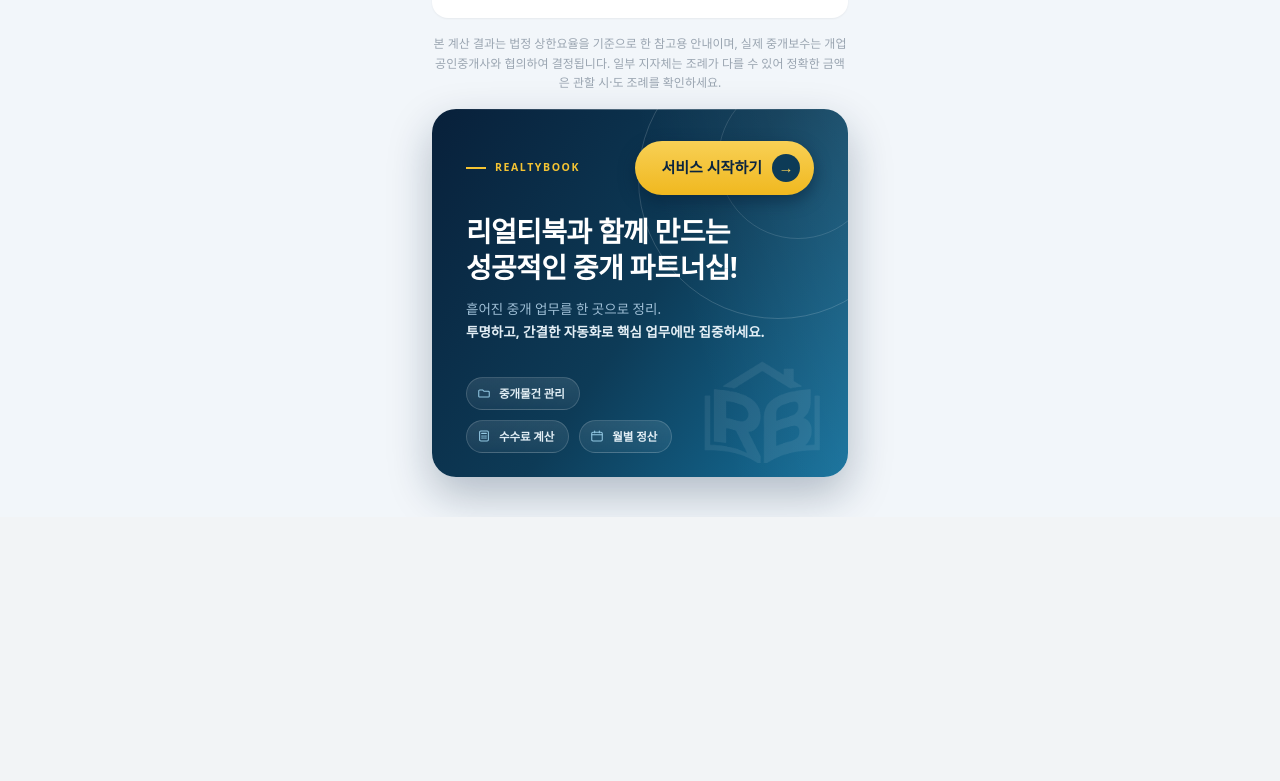
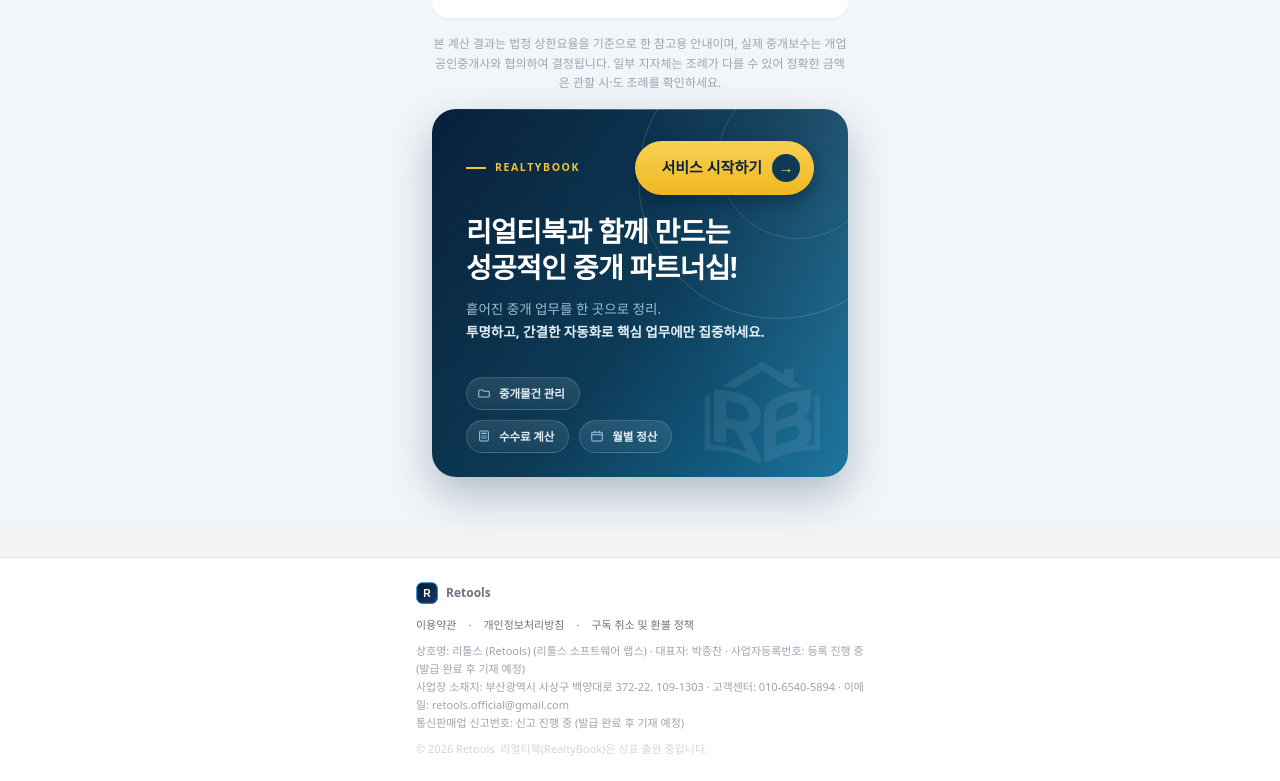
Before and after one commit to retools-labs/calc-realty, a Next.js app: page / in a window 1280 px wide. Shown: the part 831-1612 px from the top of the page. Before the commit the page ends 1348 px from the top, so only its background shows below. Built offline with nearby package versions, Linux system fonts and the light colour scheme.

Commit message:
feat: Retools 사업자정보 Footer 추가

```diff
--- a/app/layout.tsx
+++ b/app/layout.tsx
@@ -1,6 +1,7 @@
 import type { Metadata, Viewport } from "next";
 import "./globals.css";
 import InstallPrompt from "@/components/InstallPrompt";
+import Footer from "@/components/Footer";
 
 export const metadata: Metadata = {
   title: "리얼티북 | 부동산 중개보수 계산기",
@@ -37,6 +38,7 @@
     <html lang="ko">
       <body className="min-h-screen bg-toss-bg text-[#191F28]">
         {children}
+        <Footer />
         <InstallPrompt />
       </body>
     </html>
--- /dev/null
+++ b/components/Footer.tsx
@@ -0,0 +1,39 @@
+import RetoolsMark from "./RetoolsMark";
+import { RETOOLS_INFO } from "@/lib/retoolsInfo";
+
+// 이 계산기는 결제/로그인이 없는 단순 리드젠 도구지만, 리얼티북 서비스로 연결되는
+// 화면이라 방문자가 "뒤에 실제 사업자가 있다"는 걸 알 수 있도록 동일한 사업자정보
+// Footer를 붙여둔다. 이용약관 등 문서 자체는 apple-realty-settlement 쪽에만 있으므로
+// 절대경로 링크로 연결한다(중복 유지 방지).
+export default function Footer() {
+  const r = RETOOLS_INFO;
+  return (
+    <footer className="mt-10 border-t border-gray-200 bg-white px-4 py-6 text-[11px] leading-relaxed text-gray-400">
+      <div className="mx-auto max-w-md">
+        <div className="mb-3 flex items-center gap-2">
+          <RetoolsMark size={22} />
+          <span className="text-xs font-bold text-gray-500">{r.companyNameEn}</span>
+        </div>
+
+        <p className="mb-2 flex flex-wrap gap-x-3 gap-y-1 text-gray-500">
+          <a href="https://apple-realty.vercel.app/terms" className="hover:text-[#0d3b52] hover:underline">이용약관</a>
+          <span aria-hidden>·</span>
+          <a href="https://apple-realty.vercel.app/privacy" className="hover:text-[#0d3b52] hover:underline">개인정보처리방침</a>
+          <span aria-hidden>·</span>
+          <a href="https://apple-realty.vercel.app/refund-policy" className="hover:text-[#0d3b52] hover:underline">구독 취소 및 환불 정책</a>
+        </p>
+        <p>
+          상호명: {r.companyName} ({r.brandDesc}) · 대표자: {r.ceoName} · 사업자등록번호:{" "}
+          {r.businessRegistrationNo || "등록 진행 중 (발급 완료 후 기재 예정)"}
+        </p>
+        <p>
+          사업장 소재지: {r.address || "확정 후 기재 예정"} · 고객센터: {r.phone} · 이메일: {r.email}
+        </p>
+        <p>통신판매업 신고번호: {r.mailOrderRegistrationStatus}</p>
+        <p className="mt-2 text-gray-300">
+          &copy; {new Date().getFullYear()} {r.companyNameEn}. 리얼티북(RealtyBook)은 상표 출원 중입니다.
+        </p>
+      </div>
+    </footer>
+  );
+}
--- /dev/null
+++ b/components/RetoolsMark.tsx
@@ -0,0 +1,28 @@
+// apple-realty-settlement의 src/components/RetoolsMark.tsx와 동일한 컴포넌트.
+export default function RetoolsMark({ size = 40 }: { size?: number }) {
+  return (
+    <svg width={size} height={size} viewBox="0 0 64 64" fill="none" xmlns="http://www.w3.org/2000/svg" aria-label="Retools">
+      <defs>
+        <linearGradient id="retools-bg" x1="0" y1="0" x2="64" y2="64" gradientUnits="userSpaceOnUse">
+          <stop offset="0" stopColor="#0b1830" />
+          <stop offset="1" stopColor="#173a63" />
+        </linearGradient>
+        <linearGradient id="retools-border" x1="0" y1="0" x2="64" y2="64" gradientUnits="userSpaceOnUse">
+          <stop offset="0" stopColor="#38bdf8" />
+          <stop offset="1" stopColor="#2563eb" />
+        </linearGradient>
+        <filter id="retools-glow" x="-50%" y="-50%" width="200%" height="200%">
+          <feGaussianBlur stdDeviation="2.2" result="blur" />
+          <feMerge>
+            <feMergeNode in="blur" />
+            <feMergeNode in="SourceGraphic" />
+          </feMerge>
+        </filter>
+      </defs>
+      <rect x="2" y="2" width="60" height="60" rx="16" fill="url(#retools-bg)" stroke="url(#retools-border)" strokeWidth="2.5" filter="url(#retools-glow)" />
+      <text x="32" y="43" textAnchor="middle" fontFamily="Arial, sans-serif" fontWeight="800" fontSize="30" fill="#ffffff">
+        R
+      </text>
+    </svg>
+  );
+}
```
